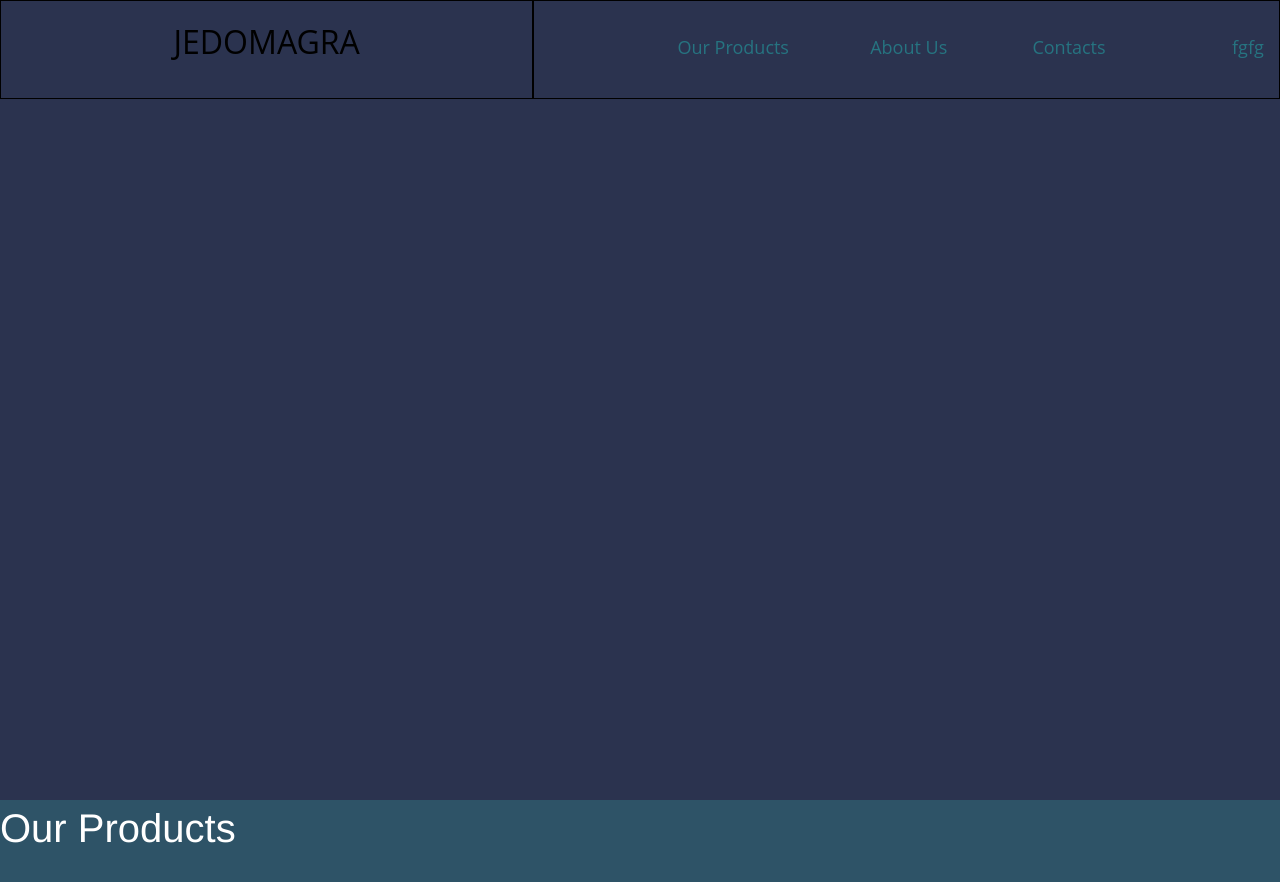
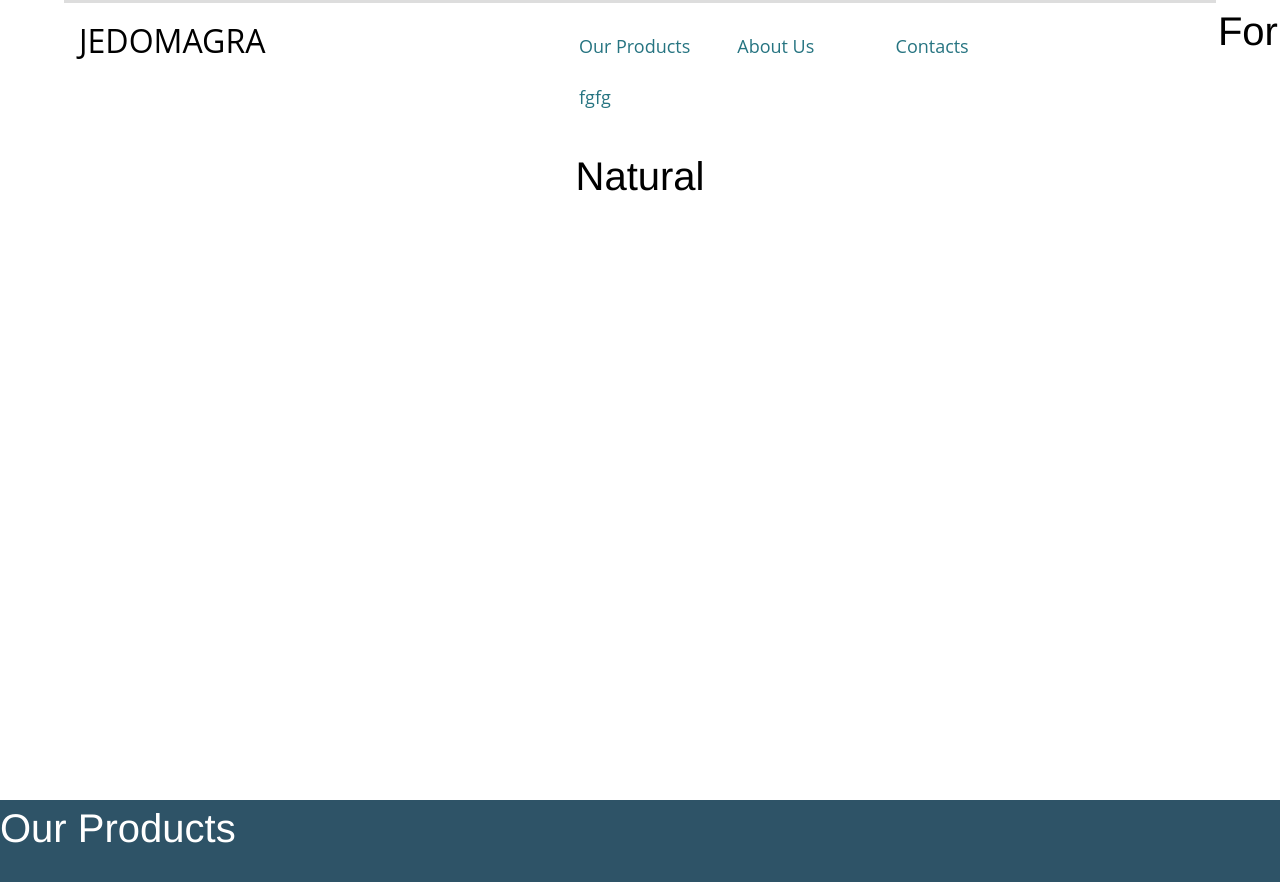
Before and after one commit to EduhG/JedoMagra, a plain HTML site: page index.html in a window 1280 px wide. Shown: the top 882 px of the page. Drawn offline with Linux system fonts and the light colour scheme.

Commit message:
Updated header section

```diff
--- a/css/app.css
+++ b/css/app.css
@@ -23,7 +23,7 @@ Custom Grid
 [class*="col-"] {
     float: left;
     padding: 15px;
-    border: 1px solid red;
+    border: 0px solid red;
 }
 
 @media only screen and (max-width: 480px) {
@@ -151,7 +151,7 @@ Custom Grid
         width: 100%;
     }
     [class*="col-"] {
-        border: 1px solid black;
+        border: 0px solid black;
     }
 }
 
@@ -199,7 +199,8 @@ a {
 }
 
 .section:first-of-type > div {
-    background-color: #2b334f;
+    /*    background-color: #2b334f;*/
+    background-color: #fff;
     z-index: 1000;
 }
 
@@ -228,12 +229,11 @@ Header Section
 
 .logo p {
     color: #000;
-    text-align: center
+    text-align: left
 }
 
 .nav-links nav {
     float: right;
-    text-align: right;
 }
 
 .nav-links nav ul li {
@@ -244,3 +244,23 @@ Header Section
 .nav-links nav ul li a {
     font-size: 18px;
 }
+
+.banner {
+    line-height: 100vh;
+    text-align: center;
+    font-size: 3.0rem;
+    color: #000;
+}
+
+.header-section {
+    background: transparent;
+    height: auto;
+    margin: 0 auto !important;
+    width: 90%;
+    border-bottom: 3px solid #ddd;
+}
+
+.caption-text {
+    position: relative;
+    top: -10vh
+}
--- a/index.html
+++ b/index.html
@@ -17,6 +17,7 @@
     <div id="container">
         <div class="row section visible">
             <div class="">
+                <div class="header-section">
                     <div class="logo col-5 col-m-5 col-s-12">
                         <div>
                             <p>JEDOMAGRA</p>
@@ -34,6 +35,13 @@
                         </nav>
                     </div>
                 </div>
+
+                <div class="banner">
+                    <h2>For Natural</h2>
+                </div>
+            </div>
+
+
         </div>
 
         <div class="row section">
```
Lines whose indentation alone changed are shown as unchanged.
